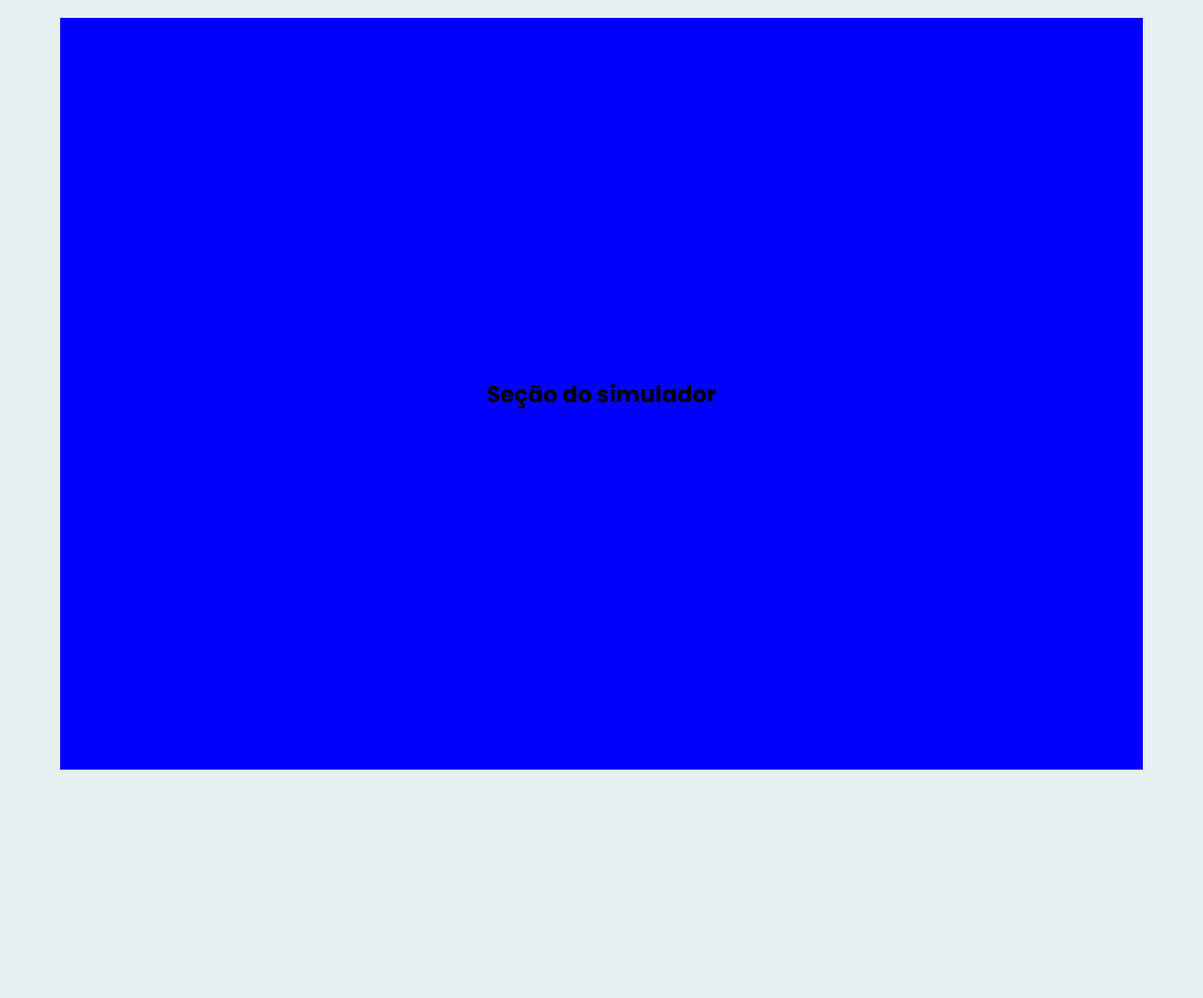
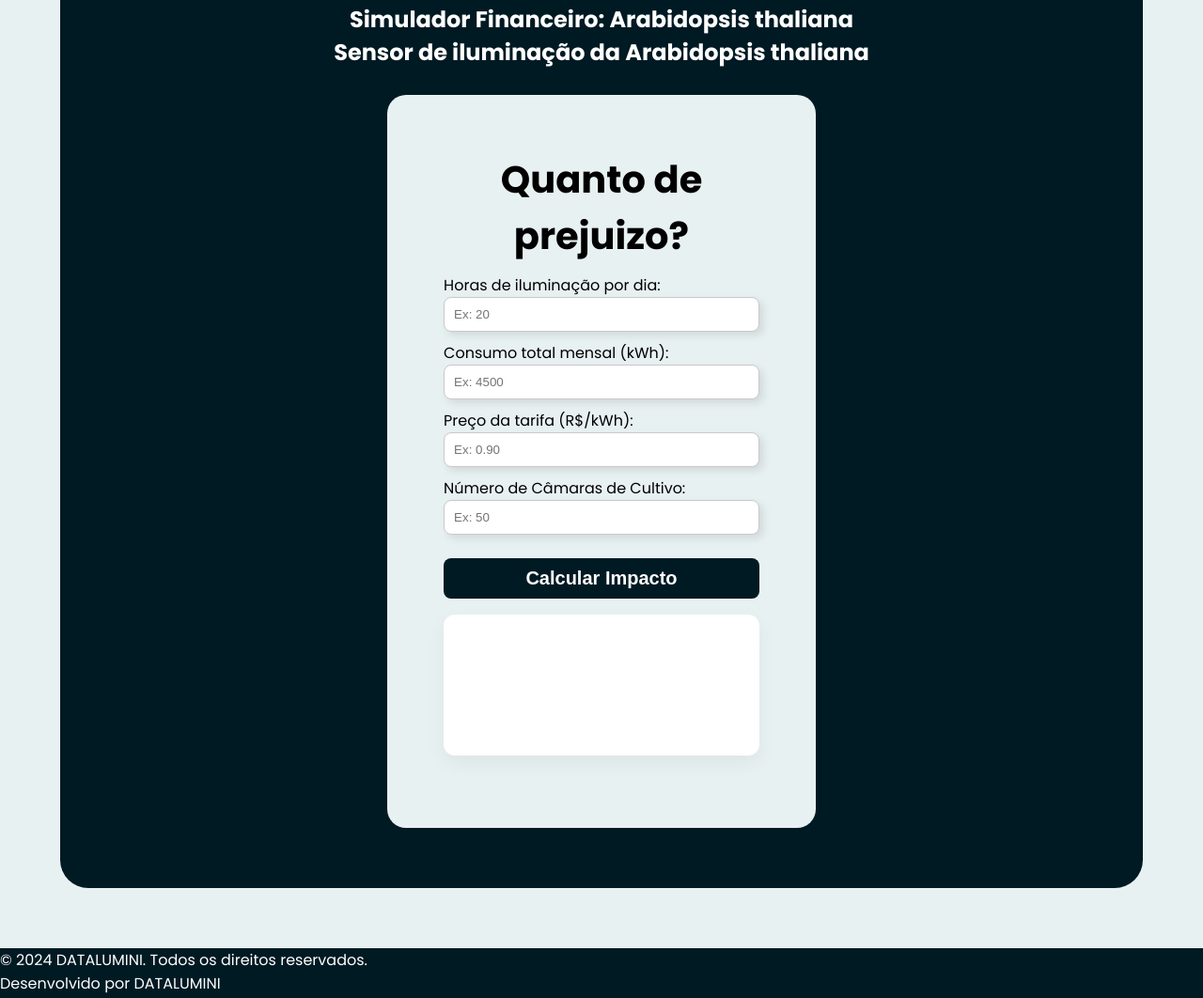
Before and after one commit to DataLumini/site-institucional-datalumini, a plain HTML site: page index.html in a window 1280 px wide. Shown: the part 3149-4211 px from the top of the page at 94% size. Before the commit the page ends 3968 px from the top, so only its background shows below. Drawn offline with Linux system fonts and the light colour scheme.

Commit message:
Adicionando seção do simulador financeiro ao repositório

```diff
--- a/index.html
+++ b/index.html
@@ -8,6 +8,8 @@
   <link rel="preconnect" href="https://fonts.googleapis.com">
   <link rel="preconnect" href="https://fonts.gstatic.com" crossorigin>
   <link href="https://fonts.googleapis.com/css2?family=Poppins:wght@300;400;500;600;700&display=swap" rel="stylesheet">
+  <script src="script-simulador.js"></script>
+
 </head>
 <link rel="stylesheet" href="style.css">
 
@@ -125,12 +127,46 @@
     </section>
 
     <section id="simulador">
-      <h1>Seção do simulador</h1>
+      <div class="container-simulador">
+        <div class="container-simulador-titulo">
+                <h1>Simulador Financeiro:
+                    <span class="italic">Arabidopsis thaliana</span>
+                </h1>
+                <h2>Sensor de iluminação da Arabidopsis thaliana</h2>
+        </div>
+
+        <div class="content-simulador">
+            <div class="content-right-group">
+                <h1>Quanto de prejuizo?</h1>
+                <div class="content-right-row">
+                    <label for="id_horasLigado">Horas de iluminação por dia:</label>
+                    <input type="number" id="id_horasLigado" placeholder="Ex: 20" min="0" max="24">
+                </div>
+                <div class="content-right-row">
+                    <label for="id_kwhGasto">Consumo total mensal (kWh):</label>
+                    <input type="number" id="id_kwhGasto" placeholder="Ex: 4500" min="0">
+                </div>
+                <div class="content-right-row">
+                    <label for="id_precoKWh">Preço da tarifa (R$/kWh):</label>
+                    <input type="number" id="id_precoKWh" step="0.01" placeholder="Ex: 0.90" min="0">
+                </div>
+                <div class="content-right-row">
+                    <label for="id_numCameras">Número de Câmaras de Cultivo:</label>
+                    <input type="number" id="id_numCameras" placeholder="Ex: 50" min="0">
+                </div>
+
+                <button onclick="calcularSimulacao()"
+                    style="margin-top: 15px; padding: 10px 20px; cursor: pointer;">Calcular Impacto</button>
+            </div>
+            <div id="id_mensagem"></div>
+        </div>
+    </div>
     </section>
   </main>
 
   <footer>
-
+    <p class="rodape">© 2024 DATALUMINI. Todos os direitos reservados.</p>
+    <p class="rodape">Desenvolvido por <a href="#" target="_blank">DATALUMINI</a></p>
   </footer>
 </body>
 
--- /dev/null
+++ b/script-simulador.js
@@ -0,0 +1,90 @@
+
+ function calcularSimulacao() {
+            let horasLigado = Number(id_horasLigado.value);
+            let kwhGastoMensal = Number(id_kwhGasto.value);
+            let precoKWh = Number(id_precoKWh.value);
+            let numCameras = Number(id_numCameras.value);
+
+            if (id_horasLigado.value === "" ||
+                id_kwhGasto.value === "" ||
+                id_precoKWh.value === "" ||
+                id_numCameras.value === "") {
+                id_mensagem.innerHTML = `<p class="destaque-vermelho">Por favor, preencha todos os campos.</p>`;
+                return;
+            }
+
+            if (horasLigado < 0 || horasLigado > 24) {
+                id_mensagem.innerHTML = `<p class="destaque-vermelho">Erro: O dia possui apenas 24 horas e não pode ser negativo.</p>`;
+                return;
+            }
+
+            if (kwhGastoMensal < 0 || precoKWh < 0 || numCameras < 0) {
+                id_mensagem.innerHTML = `<p class="destaque-vermelho">Erro: O consumo, o preço e o número de câmaras não podem ser valores negativos.</p>`;
+                return;
+            }
+
+            let gastoAnualTotal = kwhGastoMensal * precoKWh * 12;
+            let perdaCicloCientifico = numCameras * 15000;
+            let custoRetrabalho = numCameras * 2000;
+
+            if (horasLigado === 0) {
+                id_mensagem.innerHTML = `
+                    <div class="alerta-card">
+                        <h3 class="destaque-vermelho">Alerta Crítico: Risco de Perda Total</h3>
+                        <p>A <i>Arabidopsis thaliana</i> precisa de luz para sobreviver. Sem iluminação, a amostra morrerá em dias e a pesquisa será <b>totalmente perdida</b>.</p>
+                        <ul class="impacto-lista">
+                            <li><b>Prejuízo Científico Imediato:</b> <span class="destaque-vermelho">${formatBRL(perdaCicloCientifico)}</span> perdidos (6 meses de bolsas e reagentes nas ${numCameras} câmaras).</li>
+                            <li><b>Ação necessária:</b> Ative a iluminação imediatamente.</li>
+                        </ul>
+                    </div>
+                `;
+            }
+            else if (horasLigado > 0 && horasLigado < 16) {
+                id_mensagem.innerHTML = `
+                    <div class="alerta-card">
+                        <h3 class="destaque-vermelho">Alerta: Risco de Perda do Experimento</h3>
+                        <p>O ideal são <b>16 horas</b> diárias. Com apenas <b>${horasLigado}h</b>, a planta sofre estresse metabólico e retardo no desenvolvimento, invalidando os dados da pesquisa.</p>
+                        <ul class="impacto-lista">
+                            <li><b>Desperdício Científico Estimado:</b> <span class="destaque-vermelho">${formatBRL(perdaCicloCientifico)}</span> (bolsas e reagentes importados) em risco nas ${numCameras} câmaras.</li>
+                            <li><b>Custo de Retrabalho:</b> <span class="destaque-vermelho">${formatBRL(custoRetrabalho)}</span> adicionais para reiniciar ensaios e limpar equipamentos.</li>
+                        </ul>
+                        <p><b>Recomendação:</b> Ajuste para 16h/dia para garantir a padronização e o rigor do estudo.</p>
+                    </div>
+                `;
+            }
+            else if (horasLigado === 16) {
+                id_mensagem.innerHTML = `
+                    <div class="sucesso-card">
+                        <h3 class="destaque-verde">Eficiência Máxima Alcançada</h3>
+                        <p>Seu laboratório fornece exatamente <b>16 horas</b> de luz, o padrão-ouro para o ciclo perfeito da <i>Arabidopsis thaliana</i>.</p>
+                        <ul class="impacto-lista">
+                            <li><b>Zero Custo Fantasma:</b> Você não está desperdiçando energia elétrica.</li>
+                            <li><b>Zero Desperdício Científico:</b> Sua pesquisa está protegida contra falhas de estresse luminoso.</li>
+                        </ul>
+                        <p>Custo anual projetado de energia: <b>${formatBRL(gastoAnualTotal)}</b> (100% otimizado).</p>
+                    </div>
+                `;
+            }
+            else if (horasLigado > 16) {
+                let horasExtras = horasLigado - 16;
+                let porcentagemDesperdicio = horasExtras / horasLigado;
+                let custoFantasmaAnual = gastoAnualTotal * porcentagemDesperdicio;
+
+                id_mensagem.innerHTML = `
+                    <div class="alerta-card">
+                        <h3 class="destaque-vermelho">Alerta: Custo Fantasma Detectado</h3>
+                        <p>O uso de <b>${horasLigado}h</b> de luz ultrapassa o ideal de 16h. Esse excesso causa estresse oxidativo e floração precoce nas plantas, além de gerar custos desnecessários que impactam o orçamento do projeto.</p>
+                        <ul class="impacto-lista">
+                            <li><b>Desperdício de Energia (Custo Fantasma):</b> <span class="destaque-vermelho">${formatBRL(custoFantasmaAnual)}</span> perdidos por ano (<b>${(porcentagemDesperdicio * 100).toFixed(1)}%</b> da sua conta de energia).</li>
+                            <li><b>Risco de Desperdício Científico:</b> <span class="destaque-vermelho">${formatBRL(perdaCicloCientifico)}</span> em risco caso as ${numCameras} câmaras precisem ser abortadas por estresse.</li>
+                            <li><b>Retrabalho e Manutenção:</b> <span class="destaque-vermelho">${formatBRL(custoRetrabalho)}</span> extras anuais com desgaste precoce de lâmpadas e reinício de testes.</li>
+                        </ul>
+                        <p><b>Recomendação:</b> Reduza a iluminação para 16h para preservar a verba e proteger suas amostras.</p>
+                    </div>
+                `;
+            }
+        }
+
+        function formatBRL(valor) {
+            return valor.toLocaleString('pt-BR', { style: 'currency', currency: 'BRL' });
+        }
--- a/style.css
+++ b/style.css
@@ -1,4 +1,3 @@
-
 * {
     margin: 0;
     padding: 0;
@@ -62,7 +61,8 @@ a {
     gap: 10px;
 }
 
-.cadastre, .login {
+.cadastre,
+.login {
     padding: 8px 20px;
     font-family: 'Poppins', sans-serif;
     cursor: pointer;
@@ -151,6 +151,7 @@ main {
     width: 90%;
 
 }
+
 .container_logo {
     display: flex;
     align-items: center;
@@ -213,7 +214,7 @@ main {
 
 }
 
-.frase_sobre_nos{
+.frase_sobre_nos {
     font-size: 20px;
 }
 
@@ -269,6 +270,7 @@ main {
     width: 200px;
     height: auto;
 }
+
 .container_conteudo_card {
     display: flex;
     flex-direction: column;
@@ -294,7 +296,7 @@ main {
     line-height: 1.5;
 }
 
-#como-funciona{
+#como-funciona {
     background-color: green;
     display: flex;
     flex-direction: column;
@@ -316,12 +318,14 @@ main {
     margin: 10dvh auto;
     height: auto;
 }
+
 .container_conteudo_cont_foto {
     flex: 1;
     display: flex;
     flex-direction: column;
     justify-content: space-between;
 }
+
 .opcoes_contato {
     flex: 1;
     display: flex;
@@ -382,18 +386,19 @@ main {
     transform: scale(1.05);
 }
 
-.fale_conosco_h1{
+.fale_conosco_h1 {
     color: #001A23;
     align-self: center;
     font-size: 45px;
     font-weight: bold;
-font-family: 'Poppins',sans-serif;
+    font-family: 'Poppins', sans-serif;
 }
-.fale_conosco_frase{
+
+.fale_conosco_frase {
 
     line-height: 1.5;
     font-size: 17px;
-font-family: 'Poppins',sans-serif;
+    font-family: 'Poppins', sans-serif;
 }
 
 
@@ -402,14 +407,198 @@ font-family: 'Poppins',sans-serif;
     object-fit: cover;
 }
 
-#simulador{
-    background-color: blue;
+#simulador {
+    background-color: #001A23;
+    border-radius: 30px;
     display: flex;
     flex-direction: column;
+    min-height: 80dvh;
+    max-height: 100%;
+    width: 90%;
+    margin-bottom: 5%;
+    padding: 5%;
+    justify-content: center;
+    align-items: center;
+}
+
+.container-simulador-titulo {
+    margin-bottom: 5%;
+    color: white;
+    text-align: center;
+}
+
+.container-simulador {
+    display: flex;
+    justify-content: center;
+    align-items: center;
+    flex-direction: column;
+}
+
+.content-simulador {
+    display: flex;
+    flex-direction: column;
+    background-color: #E8F1F2;
+    width: 80%;
+    min-height: 20%;
+    max-height: 30%;
+    align-items: center;
+    padding: 60px;
+    border-radius: 20px;
+    align-content: center;
+}
+
+.content-simulador h1 {
+    font-size: 40px;
+}
+
+.content-right-group {
+    display: flex;
+    flex-direction: column;
+    justify-self: center;
+    width: 100%;
+    text-align: center;
+    gap: 10px;
+}
+
+.content-right-row {
+    display: flex;
+    flex-direction: column;
+
+}
+.content-right-row label{
+    text-align: justify;
+}
+.content-right-row input {
+    background-color: white;
+    padding: 10px;
+    box-shadow: 4px 4px 8px 0px rgba(0, 0, 0, 0.1);
+    border: 1px #c9c9c9 solid;
+    border-radius: 8px;
+    width: 100%;
+    align-self: center;
+    outline: none;
+}
+
+.content-right-row input:focus {
+    border: 1px #001A23 solid;
+    transition: all 0.9s;
+}
+
+.content-right-group button {
+    background-color: #001A23;
+    color: white;
+    font-size: 20px;
+    padding: 30px;
+    width: 100%;
+    align-self: center;
+    border-radius: 8px;
+    border: none;
+    font-weight: 700;
+}
+.content-right-group button:hover{
+    background-color: #00455e;
+    transition: all 0.5s;
+    transform: scale(1.03);
+}
+hr {
+    margin-top: 30px;
+}
+
+#id_mensagem {
+    margin: 5%;
+    width: 100%;
+    max-width: 760px;
+    padding: 1.5rem 1.5rem;
+    border-radius: 12px;
+    background-color: #ffffff;
+    border: 1px solid rgba(0, 0, 0, );
+    box-shadow: 0 8px 20px rgba(0, 0, 0, 0.05);
+    box-sizing: border-box;
+    line-height: 1.6;
+    min-height: 150px;
+}
+
+.destaque-verde {
+    color: #1e8d3f;
+    font-weight: 700;
+}
+
+.destaque-vermelho {
+    color: #c42828;
+    font-weight: 700;
+}
+
+.content-right-button {
+    display: flex;
     align-items: center;
     justify-content: center;
-    gap: 20px;
+    width: 95%;
+    height: 5vh;
+    gap: 0.4rem;
+    padding-bottom: 1rem;
+}
+
+.content-right-button button {
+    font-family: "Roboto", sans-serif;
+    font-weight: 500;
+    padding: 0.7rem 2rem;
+    background-color: white;
+    border: 1px solid rgba(0, 0, 0, 0.262);
+    border-radius: 0.2rem;
+    cursor: pointer;
+    transition: 0.3s;
+    font-size: 1.1em;
+}
+
+.content-right-button button:hover {
+    background-color: #B3EFB2;
+}
+
+.content-right-res {
+    display: flex;
+    align-items: center;
+    justify-content: center;
+    flex-direction: column;
+    height: 45%;
     width: 90%;
-    margin-top: 10dvh;
-    height: 100dvh;
+    gap: 0.3em;
+    border-top: 1px solid rgba(0, 0, 0, 0.243);
+    border-radius: 0.1rem;
 }
+
+.content-right-res h3 {
+    font-family: "Roboto", sans-serif;
+    font-weight: 400;
+    font-size: 1.25rem;
+}
+
+.alerta-card {
+    background-color: #fff3f3;
+    border-left: 5px solid #d9534f;
+    padding: 15px;
+    margin-top: 20px;
+    border-radius: 4px;
+}
+
+.sucesso-card {
+    background-color: #f4fdf4;
+    border-left: 5px solid #5cb85c;
+    padding: 15px;
+    margin-top: 20px;
+    border-radius: 4px;
+}
+
+ul.impacto-lista {
+    margin-top: 10px;
+    padding-left: 20px;
+}
+
+ul.impacto-lista li {
+    margin-bottom: 8px;
+}
+
+footer {
+    height: 30dvh;
+    background-color: #001A23;
+    color: white;
+}
```
Lines whose indentation alone changed are shown as unchanged.
